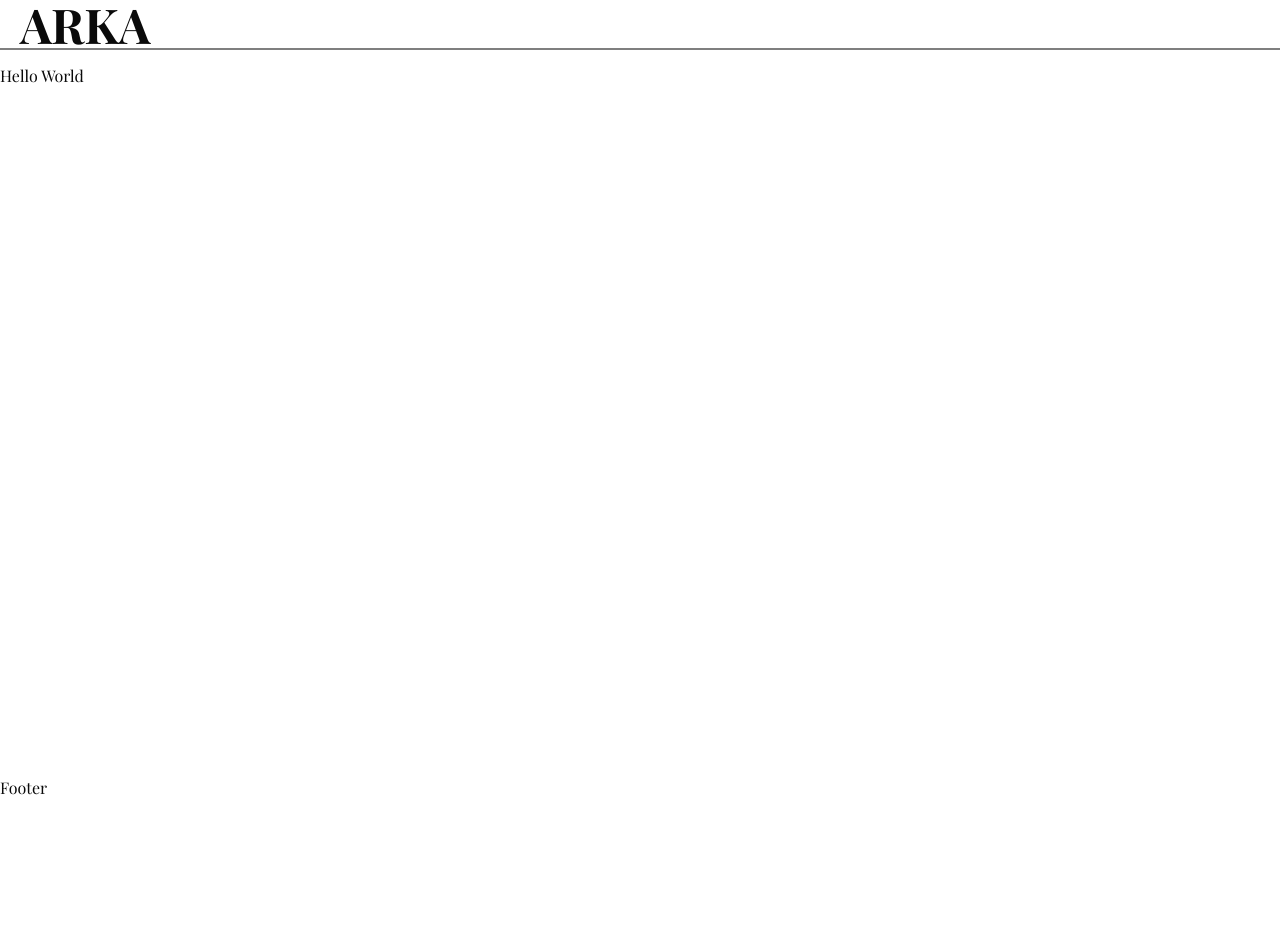
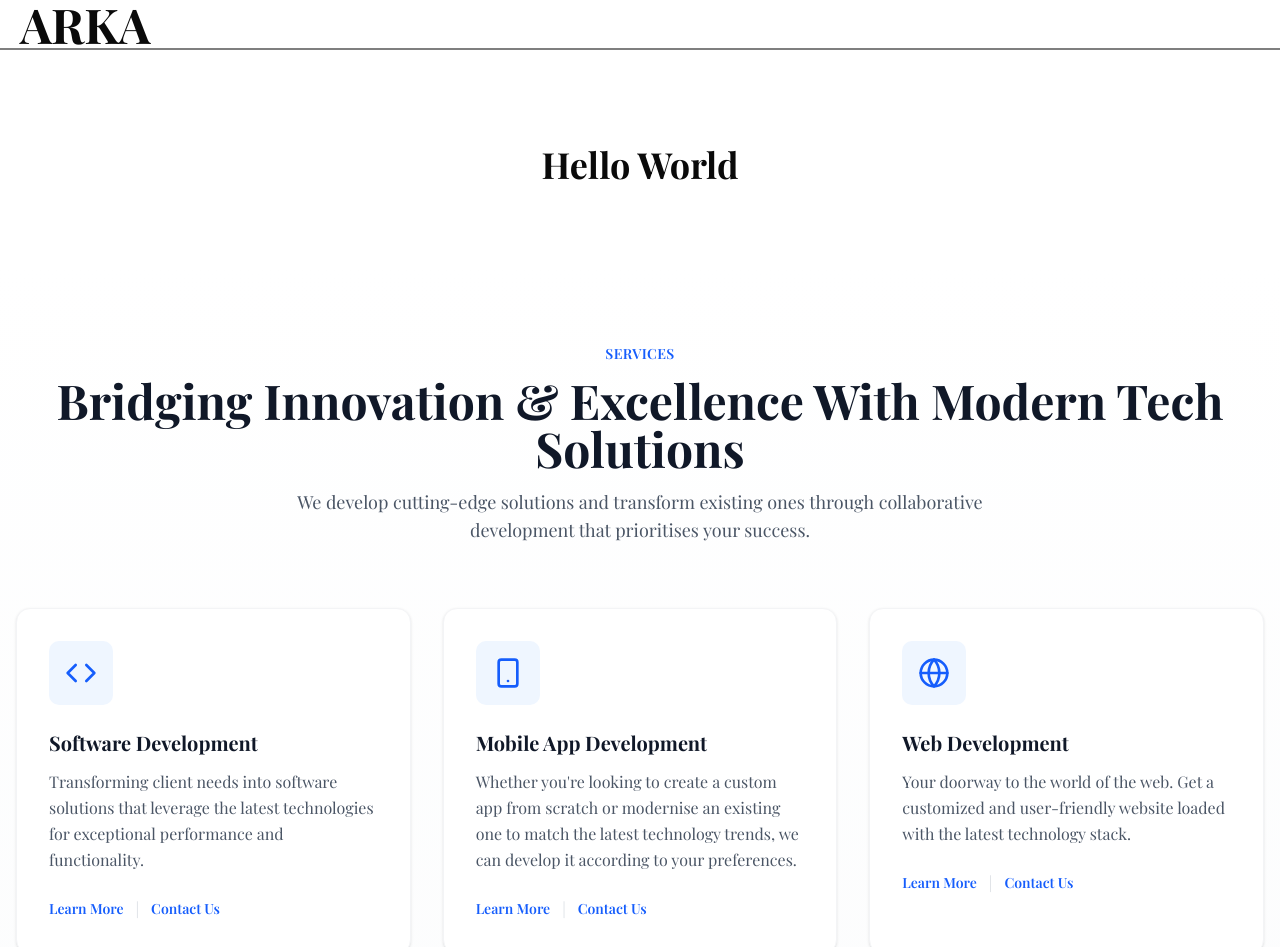
Before and after one commit to RajshekharBhagat8055/arka-infotech, a Next.js app: page / in a window 1280 px wide. Shown: the top 947 px of the page. Before the commit the page ends 800 px from the top, so only its background shows below. Built offline with nearby package versions, Linux system fonts and the light colour scheme.

Commit message:
service information

```diff
--- a/src/app/page.tsx
+++ b/src/app/page.tsx
@@ -1,9 +1,13 @@
 import Image from "next/image";
+import Services from "@/components/services";
 
 export default function Home() {
   return (
     <div>
-      Hello World
+      <div className="text-center py-20">
+        <h1 className="text-4xl font-bold">Hello World</h1>
+      </div>
+      <Services />
     </div>
   );
 }
--- /dev/null
+++ b/src/components/services.tsx
@@ -0,0 +1,103 @@
+import React from 'react';
+import { Code, Smartphone, Globe, ShoppingCart, Cloud, Users, Puzzle } from 'lucide-react';
+
+const services = [
+  {
+    icon: Code,
+    title: "Software Development",
+    description: "Transforming client needs into software solutions that leverage the latest technologies for exceptional performance and functionality.",
+  },
+  {
+    icon: Smartphone,
+    title: "Mobile App Development",
+    description: "Whether you're looking to create a custom app from scratch or modernise an existing one to match the latest technology trends, we can develop it according to your preferences.",
+  },
+  {
+    icon: Globe,
+    title: "Web Development",
+    description: "Your doorway to the world of the web. Get a customized and user-friendly website loaded with the latest technology stack.",
+  },
+  {
+    icon: ShoppingCart,
+    title: "E-Commerce",
+    description: "Get ready to sell! We develop robust and user-friendly E-Commerce platforms to streamline your online sales and maximize your reach.",
+  },
+  {
+    icon: Cloud,
+    title: "Cloud Solutions",
+    description: "Effortlessly streamline your operations and enhance security with our comprehensive cloud implementation and migration services.",
+  },
+  {
+    icon: Users,
+    title: "CRM",
+    description: "We develop custom CRM software designed to streamline and enhance your business operations, boosting customer loyalty and efficiency.",
+  },
+  {
+    icon: Puzzle,
+    title: "API Dev & Integration",
+    description: "We build robust, scalable APIs for seamless data exchange. Our expertise includes RESTful, GraphQL, and third-party integrations, delivering secure and efficient solutions.",
+  },
+];
+
+export default function Services() {
+  return (
+    <section className="py-20 px-4 bg-gradient-to-b from-white to-gray-50">
+      <div className="max-w-7xl mx-auto">
+        {/* Header */}
+        <div className="text-center mb-16">
+          <h2 className="text-sm font-semibold text-blue-600 uppercase tracking-wide mb-3">
+            Services
+          </h2>
+          <h3 className="text-4xl md:text-5xl font-bold text-gray-900 mb-4">
+            Bridging Innovation & Excellence With Modern Tech Solutions
+          </h3>
+          <p className="text-lg text-gray-600 max-w-3xl mx-auto">
+            We develop cutting-edge solutions and transform existing ones through collaborative development that prioritises your success.
+          </p>
+        </div>
+
+        {/* Services Grid */}
+        <div className="grid grid-cols-1 md:grid-cols-2 lg:grid-cols-3 gap-8">
+          {services.map((service, index) => {
+            const IconComponent = service.icon;
+            return (
+              <div
+                key={index}
+                className="group relative bg-white rounded-xl p-8 shadow-sm hover:shadow-xl transition-all duration-300 border border-gray-100 hover:border-blue-200"
+              >
+                {/* Icon */}
+                <div className="mb-6">
+                  <div className="w-16 h-16 bg-blue-50 rounded-lg flex items-center justify-center group-hover:bg-blue-600 transition-colors duration-300">
+                    <IconComponent className="w-8 h-8 text-blue-600 group-hover:text-white transition-colors duration-300" />
+                  </div>
+                </div>
+
+                {/* Content */}
+                <h4 className="text-xl font-bold text-gray-900 mb-3 group-hover:text-blue-600 transition-colors duration-300">
+                  {service.title}
+                </h4>
+                <p className="text-gray-600 mb-6 leading-relaxed">
+                  {service.description}
+                </p>
+
+                {/* Action Buttons */}
+                <div className="flex gap-3">
+                  <button className="text-sm font-semibold text-blue-600 hover:text-blue-700 transition-colors">
+                    Learn More
+                  </button>
+                  <span className="text-gray-300">|</span>
+                  <button className="text-sm font-semibold text-blue-600 hover:text-blue-700 transition-colors">
+                    Contact Us
+                  </button>
+                </div>
+
+                {/* Hover Effect Border */}
+                <div className="absolute inset-0 border-2 border-transparent group-hover:border-blue-500 rounded-xl transition-all duration-300 pointer-events-none opacity-0 group-hover:opacity-100"></div>
+              </div>
+            );
+          })}
+        </div>
+      </div>
+    </section>
+  );
+}
```
